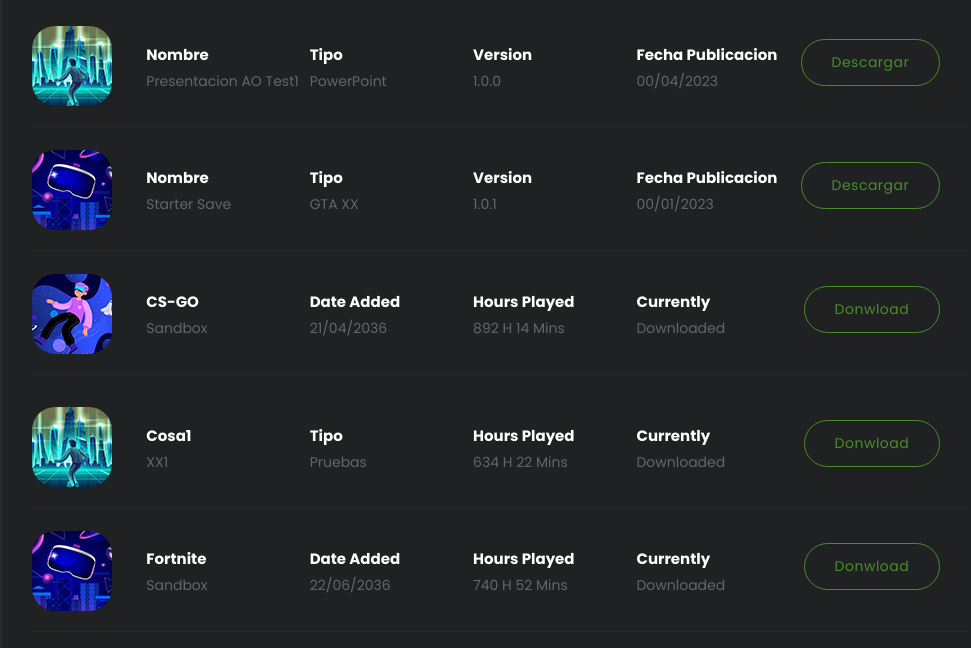
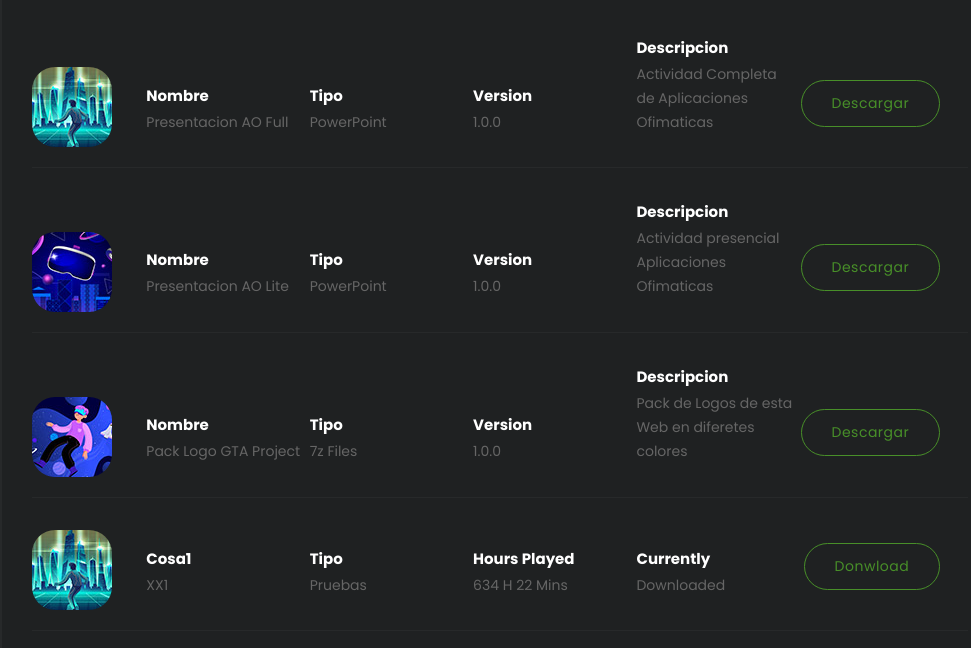
Before and after one commit to Torrente177/Test05, a plain HTML site: page webdownload/downloads.html in a window 1280 px wide. Shown: the part 687-1335 px from the top of the page, without its empty margins (140-1111 px from the left). Drawn offline with nearby package versions, Linux system fonts and the light colour scheme.

Commit message:
Add files via upload

```diff
--- a/webdownload/downloads.html
+++ b/webdownload/downloads.html
@@ -102,31 +102,31 @@ https://templatemo.com/tm-579-cyborg-gaming
               <div class="item">
                 <ul>
                   <li><img src="assets/images/game-01.jpg" alt="" class="templatemo-item"></li>
-                  <li><h4>Nombre</h4><span>Presentacion AO Test1</span></li>
+                  <li><h4>Nombre</h4><span>Presentacion AO Full</span></li>
                   <li><h4>Tipo</h4><span>PowerPoint</span></li>
                   <li><h4>Version</h4><span>1.0.0</span></li>
-                  <li><h4>Fecha Publicacion</h4><span>00/04/2023</span></li>
+                  <li><h4>Descripcion</h4><span>Actividad Completa de Aplicaciones Ofimaticas</span></li>
                   <li><div class="main-border-button"><a href="https://github.com/Torrente177/Test05/raw/main/download/ejemplo%20de%20prueba.pptx">Descargar</a></div></li>
                 </ul>
               </div>
               <div class="item">
                 <ul>
                   <li><img src="assets/images/game-02.jpg" alt="" class="templatemo-item"></li>
-                  <li><h4>Nombre</h4><span>Starter Save</span></li>
-                  <li><h4>Tipo</h4><span>GTA XX</span></li>
-                  <li><h4>Version</h4><span>1.0.1</span></li>
-                  <li><h4>Fecha Publicacion</h4><span>00/01/2023</span></li>
+                  <li><h4>Nombre</h4><span>Presentacion AO Lite</span></li>
+                  <li><h4>Tipo</h4><span>PowerPoint</span></li>
+                  <li><h4>Version</h4><span>1.0.0</span></li>
+                  <li><h4>Descripcion</h4><span>Actividad presencial Aplicaciones Ofimaticas</span></li>
                   <li><div class="main-border-button"><a href="#">Descargar</a></div></li>
                 </ul>
               </div>
               <div class="item last-item">
                 <ul>
                   <li><img src="assets/images/game-03.jpg" alt="" class="templatemo-item"></li>
-                  <li><h4>CS-GO</h4><span>Sandbox</span></li>
-                  <li><h4>Date Added</h4><span>21/04/2036</span></li>
-                  <li><h4>Hours Played</h4><span>892 H 14 Mins</span></li>
-                  <li><h4>Currently</h4><span>Downloaded</span></li>
-                  <li><div class="main-border-button"><a href="#">Donwload</a></div></li>
+                  <li><h4>Nombre</h4><span>Pack Logo GTA Project</span></li>
+                  <li><h4>Tipo</h4><span>7z Files</span></li>
+                  <li><h4>Version</h4><span>1.0.0</span></li>
+                  <li><h4>Descripcion</h4><span>Pack de Logos de esta Web en diferetes colores</span></li>
+                  <li><div class="main-border-button"><a href="https://github.com/Torrente177/Test05/raw/main/download/Logo%20Web%20Pack%20Colores.7z">Descargar</a></div></li>
                 </ul>
               </div>
 			   <div class="item">
```
